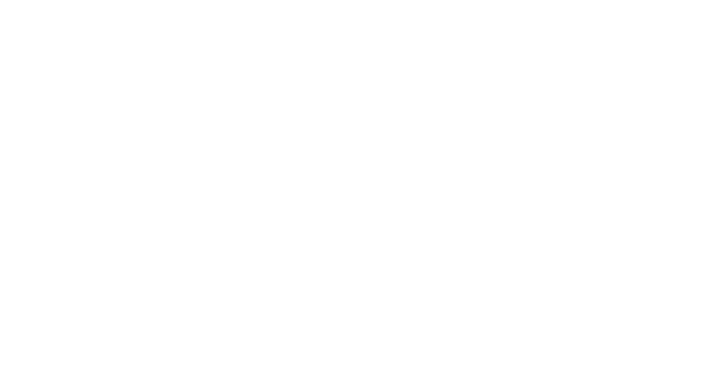
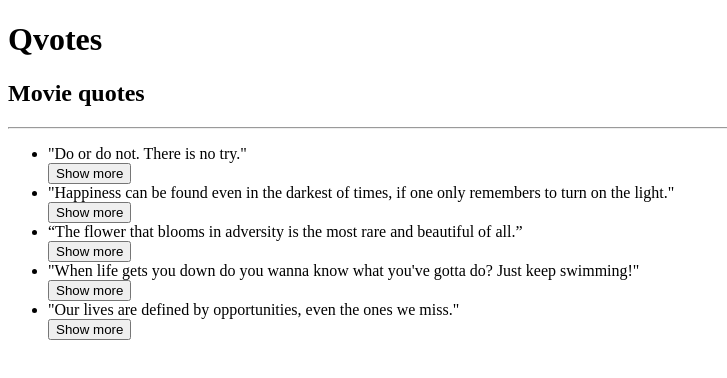
Before and after one commit to sharonkorir/Quotes-app, an Angular app: page / in a window 1280 px wide. Shown: the top 378 px of the page, without its empty margins (0-727 px from the left). Built offline with nearby package versions, Linux system fonts and the light colour scheme.

Commit message:
fix show more button

```diff
--- a/src/app/quote-detail/quote-detail.component.html
+++ b/src/app/quote-detail/quote-detail.component.html
@@ -1,3 +1,5 @@
 <p>
+{{quote.author}} in {{quote.movie}}
+<br>
 Posted by: {{quote.submitter}}
 </p>
--- a/src/app/quote.ts
+++ b/src/app/quote.ts
@@ -1,5 +1,5 @@
 export class Quote {
-  showDescription: boolean;
+  public showDescription: boolean;
   constructor(public quote: string,public author: string,public movie: any,public submitter: string){
     this.showDescription=false;
   }
--- a/src/app/quote/quote.component.html
+++ b/src/app/quote/quote.component.html
@@ -1,13 +1,13 @@
 
-<div>
-  <h2>Quotes</h2>
+<h2>Movie quotes</h2>
 <hr>
 <ul>
-      <li *ngFor='let quote of quotes; let i = index'>
-        <li>{{quote.quote}}</li>
-        {{quote.author}} in {{quote.movie}}
+  <div *ngFor='let quote of quotes; let i = index'>
+    <li>
+      {{quote.quote}}
+      <br>
       <button (click)='toggleDetails(i)'>Show more</button>
       <app-quote-detail *ngIf='quote.showDescription' [quote]='quote'></app-quote-detail>
     </li>
+  </div>
 </ul>
-</div>
```
Lines whose indentation alone changed are shown as unchanged.
